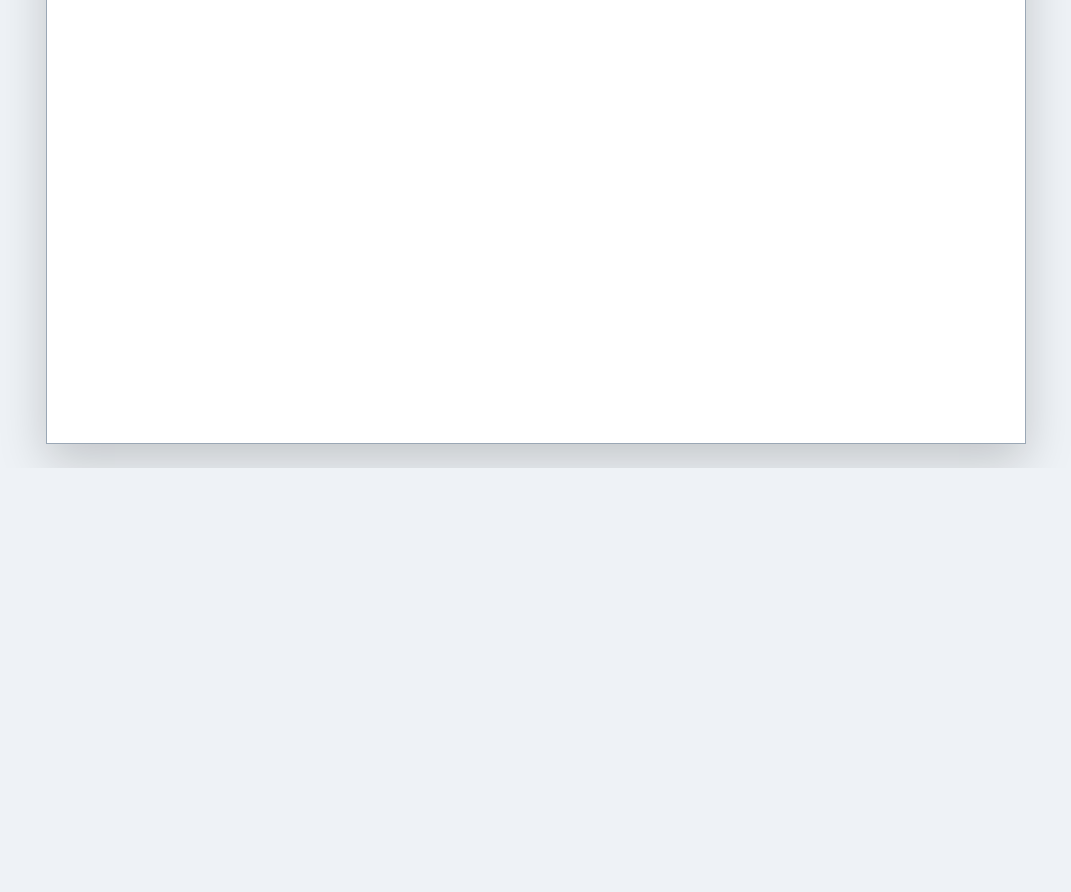
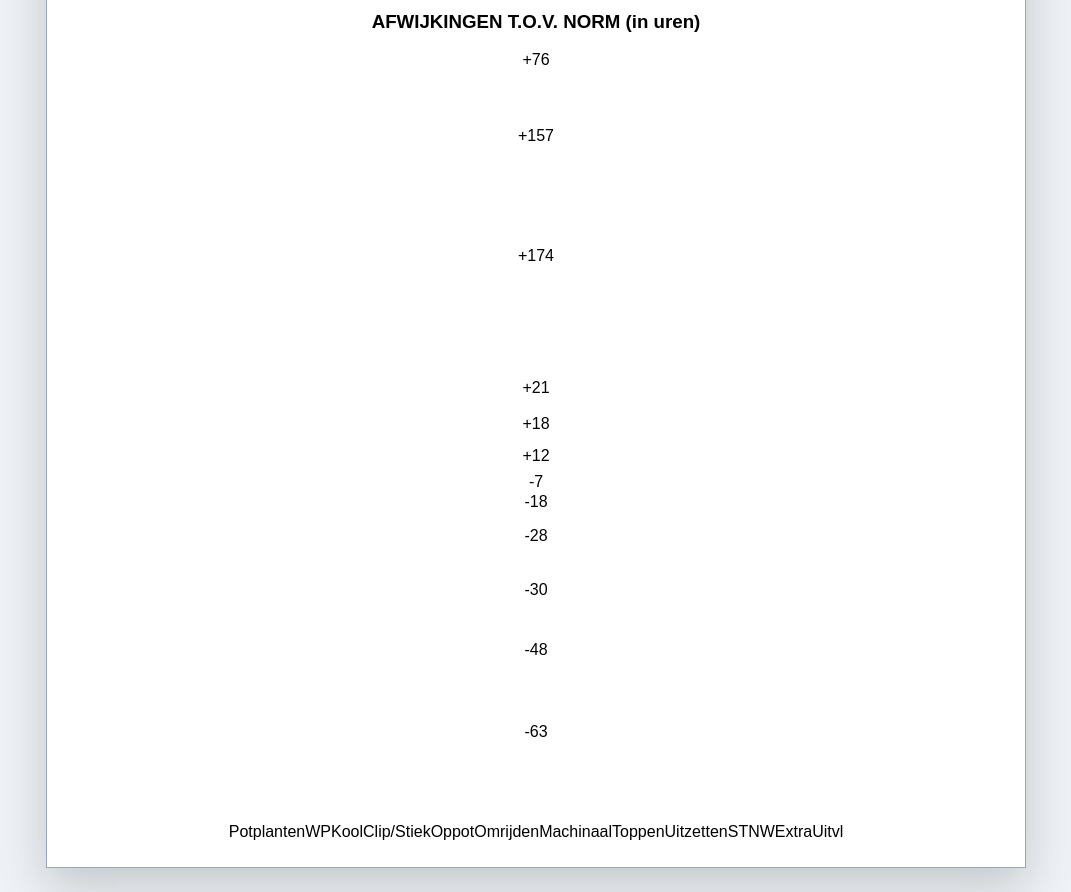
Before and after one commit to infoflorith-dev/wpk-weekprestatie, a React (Vite) app: page / in a window 1280 px wide. Shown: the part 960-1852 px from the top of the page, without its empty margins (104-1175 px from the left). Before the commit the page ends 1428 px from the top, so only its background shows below. Built offline with nearby package versions, Linux system fonts and the light colour scheme.

Commit message:
Update App.jsx

```diff
--- a/src/App.jsx
+++ b/src/App.jsx
@@ -123,6 +123,41 @@ function App() {
 
 </div>
 
+<div className="chart-section">
+  <h3>AFWIJKINGEN T.O.V. NORM <span>(in uren)</span></h3>
+
+  <div className="bar-chart">
+    <div className="bar positive" style={{ height: "76px" }}><span>+76</span></div>
+    <div className="bar positive" style={{ height: "120px" }}><span>+157</span></div>
+    <div className="bar positive" style={{ height: "132px" }}><span>+174</span></div>
+    <div className="bar positive" style={{ height: "36px" }}><span>+21</span></div>
+    <div className="bar positive" style={{ height: "32px" }}><span>+18</span></div>
+    <div className="bar positive" style={{ height: "26px" }}><span>+12</span></div>
+
+    <div className="bar negative" style={{ height: "20px" }}><span>-7</span></div>
+    <div className="bar negative" style={{ height: "34px" }}><span>-18</span></div>
+    <div className="bar negative" style={{ height: "54px" }}><span>-28</span></div>
+    <div className="bar negative" style={{ height: "60px" }}><span>-30</span></div>
+    <div className="bar negative" style={{ height: "82px" }}><span>-48</span></div>
+    <div className="bar negative" style={{ height: "100px" }}><span>-63</span></div>
+  </div>
+
+  <div className="chart-labels">
+    <span>Potplanten</span>
+    <span>WP</span>
+    <span>Kool</span>
+    <span>Clip/Stiek</span>
+    <span>Oppot</span>
+    <span>Omrijden</span>
+    <span>Machinaal</span>
+    <span>Toppen</span>
+    <span>Uitzetten</span>
+    <span>STNW</span>
+    <span>Extra</span>
+    <span>Uitvl</span>
+  </div>
+</div>
+
 </div>
 
 </div>
```
